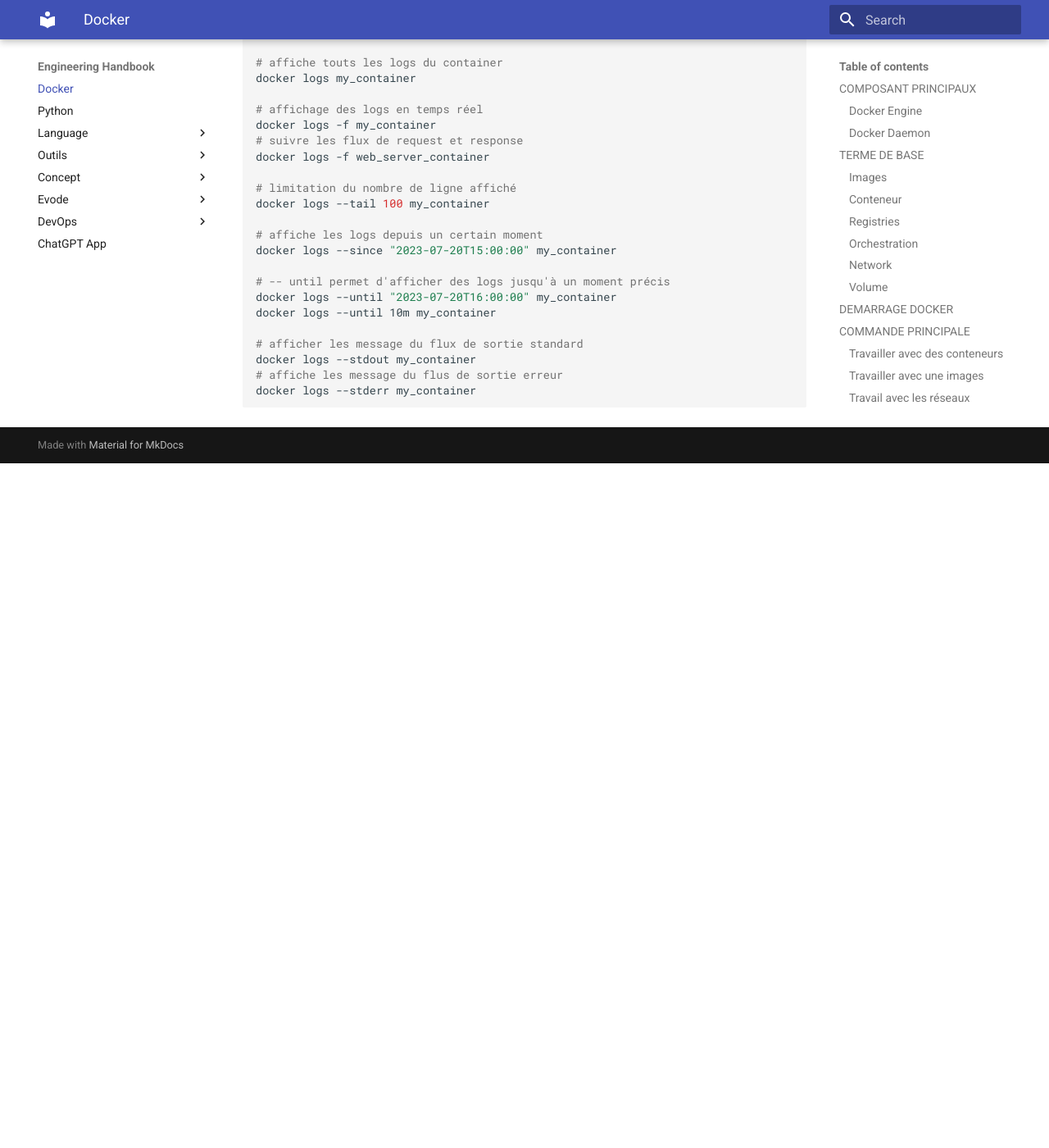
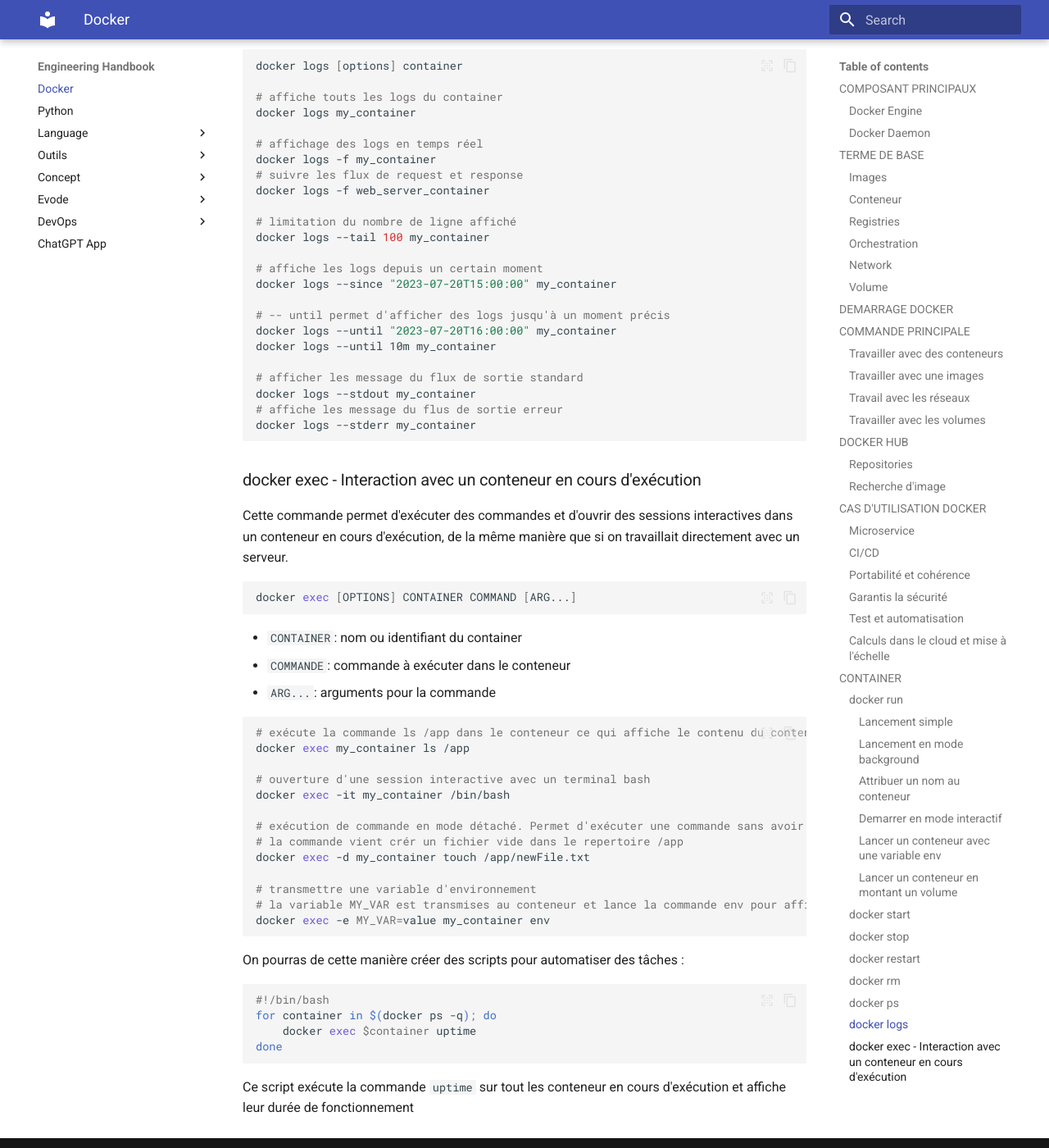
Before and after one commit to GuillemotClement/engineering-handbook, an MkDocs documentation site: the page built from docs/docker/index.md, in a window 1280 px wide and 1400 px high, scrolled down 12415 px. Shown: the whole window at 82% size. Built offline with MkDocs 1.6.1 and Material for MkDocs 9.7.7, drawn with Linux system fonts in a browser that asks for light colours; before the commit the page ends 12980 px from its top, so only the background shows below that; some of the changed text lies outside the part shown.

Commit message:
feat: docker exec

````diff
--- a/docs/docker/index.md
+++ b/docs/docker/index.md
@@ -143,6 +143,7 @@ docker logs my_container
 # exécuter une commande dans un conteneur
 docker exec -it my_container /bin/bash
 ```
+Il permet de
 
 ---
 
@@ -274,6 +275,7 @@ Docker aide à créer un environnement identiques pour toutes les étapes du dé
 ### Portabilité et cohérence
 
 Docker permet d'emballer une application avec toutes ses dépendances dans un conteneur qui onctionne de manière garantie dans n'importe quel environnement
+Il permet de
 
 ### Garantis la sécurité
 
@@ -518,3 +520,40 @@ docker logs --stdout my_container
 # affiche les message du flus de sortie erreur
 docker logs --stderr my_container
 ```
+
+### docker exec - Interaction avec un conteneur en cours d'exécution
+
+Cette commande permet d'exécuter des commandes et d'ouvrir des sessions interactives dans un conteneur en cours d'exécution, de la même manière que si on travaillait directement avec un serveur.
+
+```shell
+docker exec [OPTIONS] CONTAINER COMMAND [ARG...]
+```
+
+- `CONTAINER`: nom ou identifiant du container
+- `COMMANDE`: commande à exécuter dans le conteneur
+- `ARG...`: arguments pour la commande
+
+```shell
+# exécute la commande ls /app dans le conteneur ce qui affiche le contenu du conteneur
+docker exec my_container ls /app
+
+# ouverture d'une session interactive avec un terminal bash
+docker exec -it my_container /bin/bash
+
+# exécution de commande en mode détaché. Permet d'exécuter une commande sans avoir besoin d'attendre qu'elle se termine.
+# la commande vient crér un fichier vide dans le repertoire /app
+docker exec -d my_container touch /app/newFile.txt
+
+# transmettre une variable d'environnement
+# la variable MY_VAR est transmises au conteneur et lance la commande env pour afficher toutes les variable env dans le conteneur
+docker exec -e MY_VAR=value my_container env
+```
+
+On pourras de cette manière créer des scripts pour automatiser des tâches :
+```bash
+#!/bin/bash
+for container in $(docker ps -q); do
+    docker exec $container uptime
+done
+```
+Ce script exécute la commande `uptime` sur tout les conteneur en cours d'exécution et affiche leur durée de fonctionnement
````
